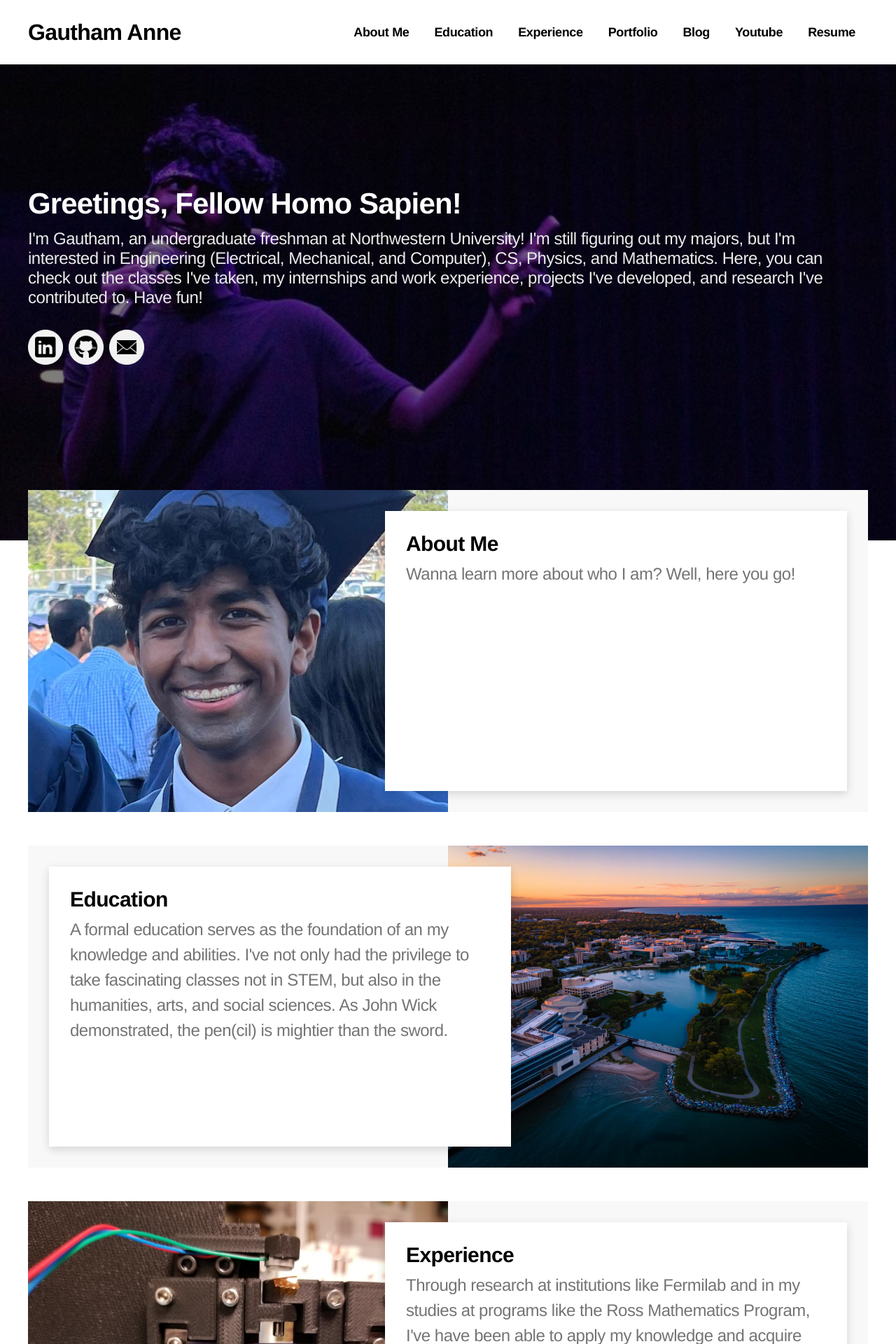
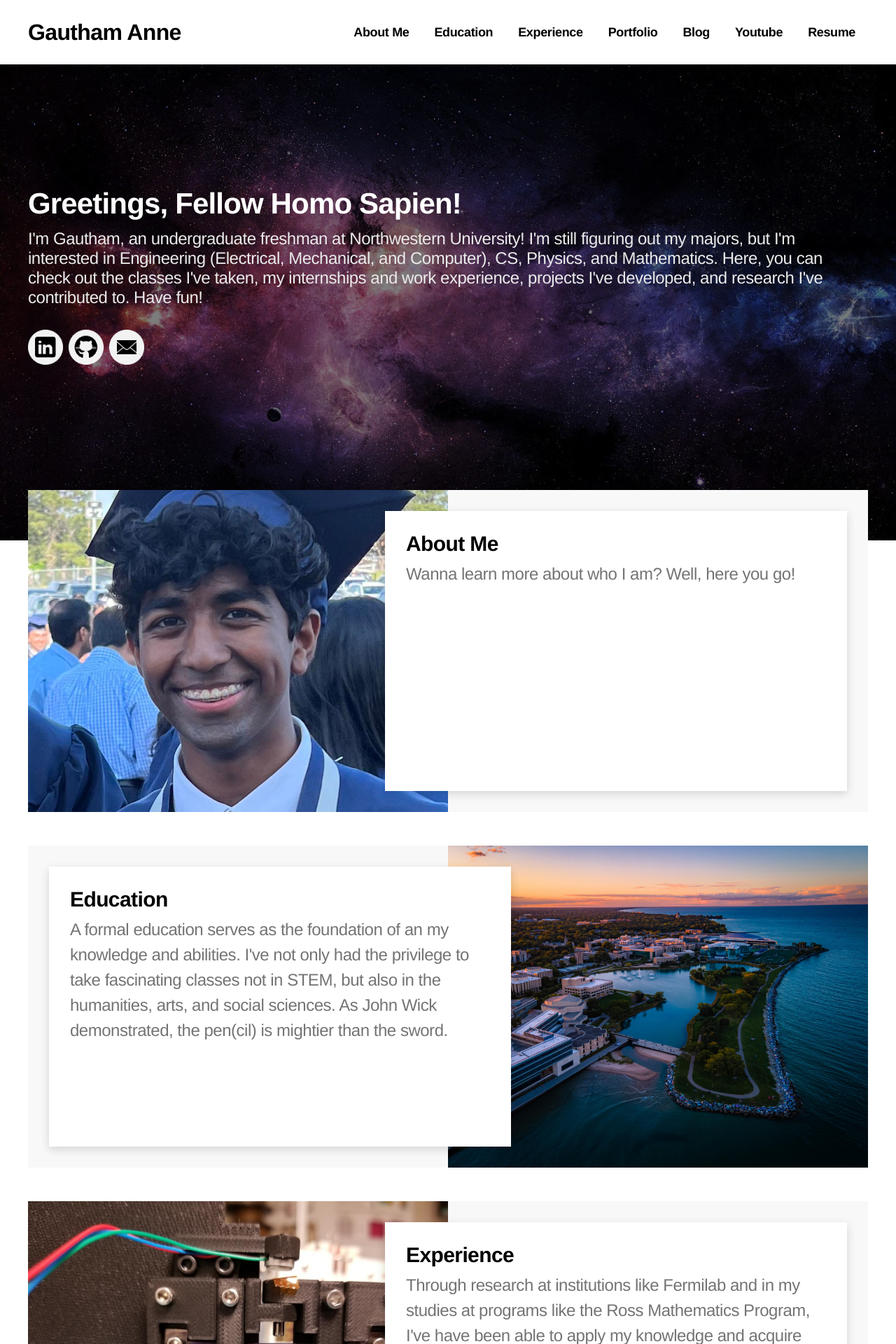
Before and after one commit to annegautham/annegautham.github.io, a Jekyll site: the page built from index.md, in a window 1280 px wide. Shown: the top 1920 px of the page at 70% size. Built offline with Jekyll 4.4.1, drawn with Linux system fonts in a browser that asks for light colours; some web fonts are replaced.

Commit message:
header change

```diff
--- a/_sass/main.scss
+++ b/_sass/main.scss
@@ -310,7 +310,7 @@
 }
 
 .header_image {
-  background-image: url('/assets/images/stage.jpg');
+  background-image: url('/assets/images/header2.jpg');
   background-repeat: no-repeat;
   background-size: cover;
   background-position: center;
```
Also changed, not shown: assets/images/header1.jpg (renamed from assets/images/header.jpg), assets/images/header2.jpg (added).
